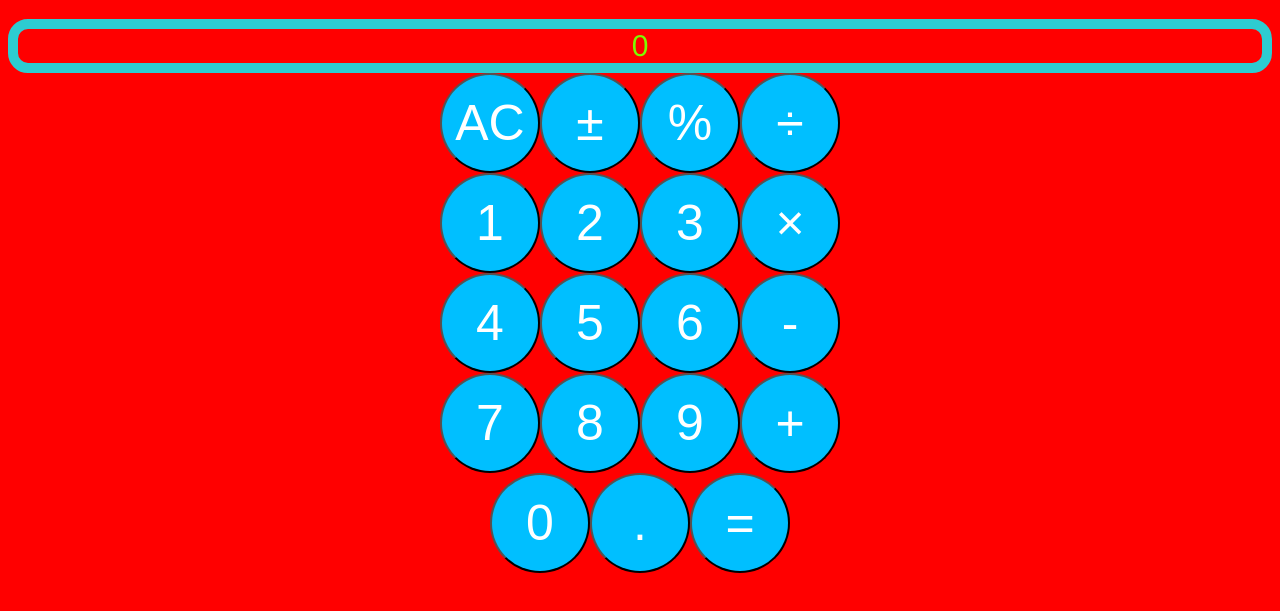
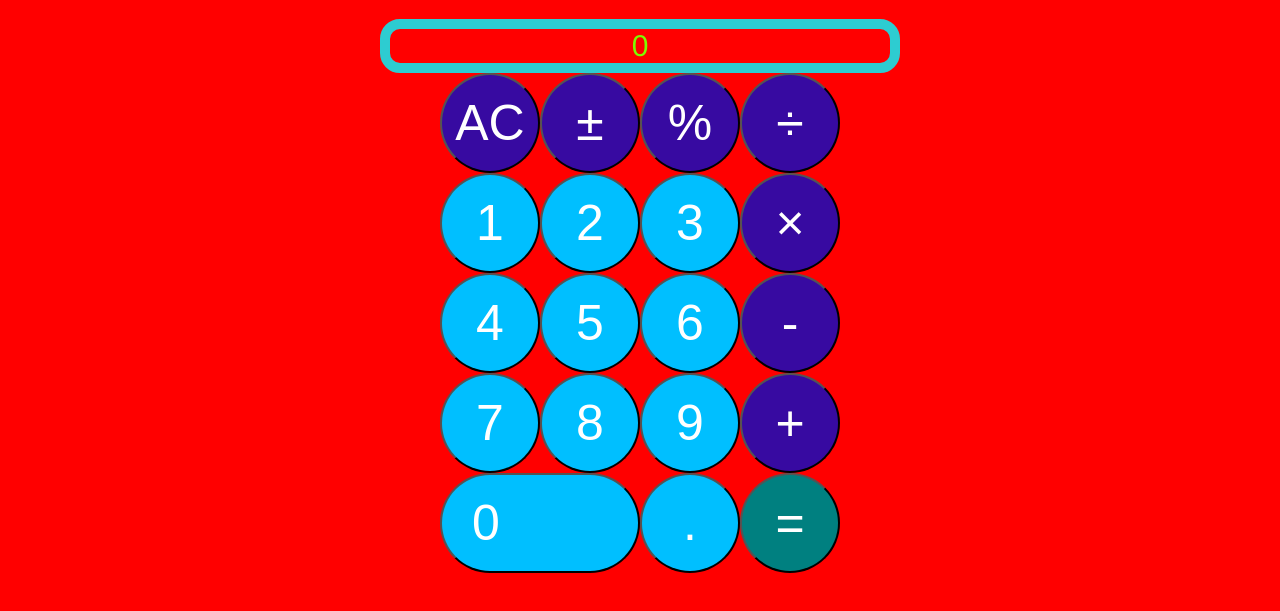
Before and after one commit to EL101/Calculator, a plain HTML site: page index.html in a window 1280 px wide. Shown: the part 61-672 px from the top of the page. Drawn offline with Linux system fonts and the light colour scheme.

Commit message:
Update style.css

```diff
--- a/style.css
+++ b/style.css
@@ -12,6 +12,13 @@ h1 {
     font-family: Helvetica;
     color:lawngreen;
     font-size: 30px;
+    width: 500px;
+    margin: auto;
+}
+#zero {
+    width: 200px;
+    text-align: left;
+    padding: 0 0 0 30px;
 }
 div {
     border: nothing;
@@ -25,3 +32,9 @@ button {
     background-color: deepskyblue;
     color: white;
 }
+.buttonColor {
+    background-color: rgb(55, 10, 161);
+}
+.equal {
+    background-color: teal;
+}
```
